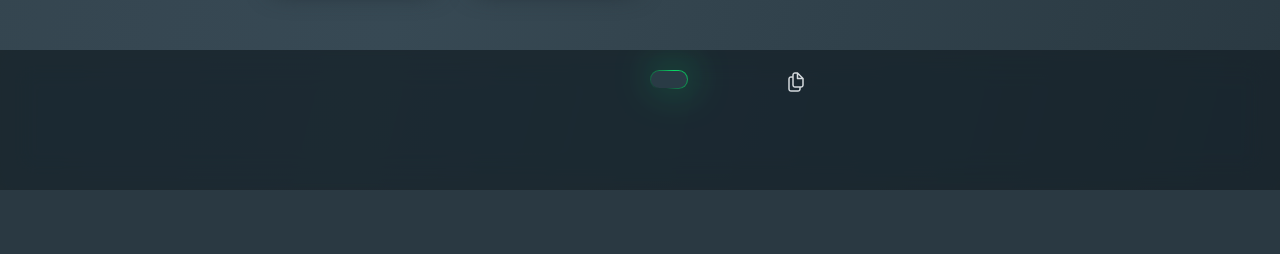
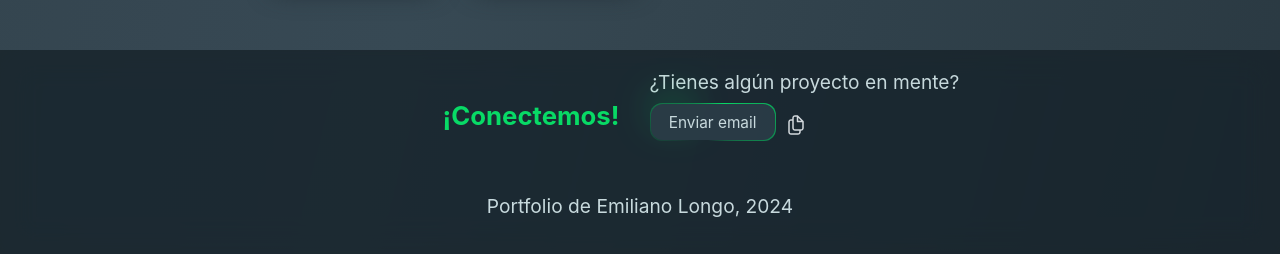
Before and after one commit to EmiLongo/portfolio, a React (Vite) app: page / in a window 1280 px wide. Shown: the part 4905-5159 px from the top of the page. Before the commit the page ends 5095 px from the top, so only its background shows below. Built offline with nearby package versions, Linux system fonts and the light colour scheme.

Commit message:
md FooterComponent - se actualiza con la estructura de languages

```diff
--- a/src/components/FooterComponent.jsx
+++ b/src/components/FooterComponent.jsx
@@ -30,25 +30,25 @@ const FooterComponent = () => {
       <div className='footer-container'>
         <div className='footer-conect'>
             <div className='footer-conect-left'>
-              <h2 className='heartbeat'>{texts.footerH3}</h2>
+              <h2 className='heartbeat'>{texts.footer.h3}</h2>
             </div>
             <div className='footer-conect-right'>
-              <p>{texts.footerP1}</p>
+              <p>{texts.footer.p1}</p>
               <GlowingButton
                     action={() => window.location.href = 'mailto:emi.longo@gmail.com'}
               >
-                {texts.footerButton}
+                {texts.footer.button}
               </GlowingButton>
                 <div className='copyBtn'>
                   <img src={copy} alt="Copiar email" width='24' onClick={copyMail} />
-                  {alertMsg && <span>{texts.footerSpan}</span>}
+                  {alertMsg && <span>{texts.footer.span}</span>}
                 </div>
             </div>
         </div>
         <p className='footer-legend'
           onClick={() => {window.open("https://github.com/EmiLongo/portfolio", "_blank")}}
         >
-        {texts.footerP2}</p>
+        {texts.footer.p2}</p>
       </div>
     </footer>
   )
```
